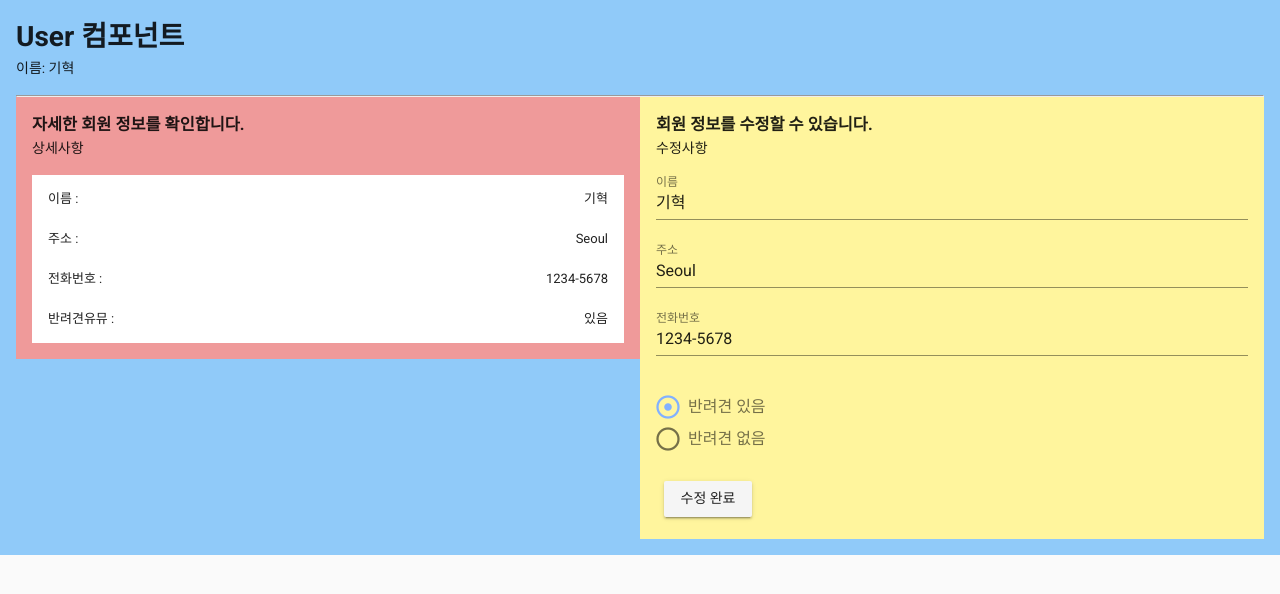
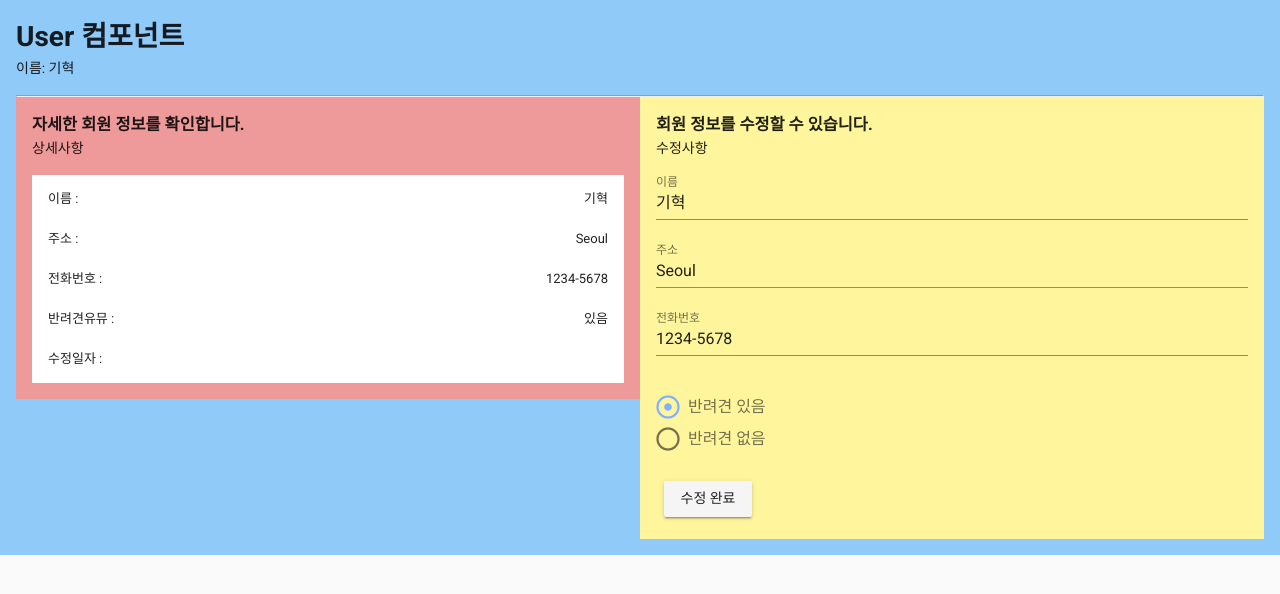
Before and after one commit to JohnsonRyu/TIL, a Vue app in the folder VueJS/practice-vue-cli/: page / in a window 1280 px wide. Shown: the top 594 px of the page. Built offline with nearby package versions, Linux system fonts and the light colour scheme.

Commit message:
ENH: eventBus 사용하기

```diff
--- a/VueJS/practice-vue-cli/src/components/UserDetail.vue
+++ b/VueJS/practice-vue-cli/src/components/UserDetail.vue
@@ -27,16 +27,35 @@
           {{ hasDogKr }}
         </v-list-tile-content>
       </v-list-tile>
+      <v-list-tile>
+        <v-list-tile-content>수정일자 : </v-list-tile-content>
+        <v-list-tile-content class ="align-end">
+          {{ editedDate }}
+        </v-list-tile-content>
+      </v-list-tile>
     </v-list>
   </div>
 </template>
 <script>
+  import { eventBus } from "../main";
+
   export default {
+    data() {
+      return {
+        editedDate: null
+      }
+    },
     props: ["name", "address", "phone", "hasDog"],
     computed: {
       hasDogKr() {
         return this.hasDog ? "있음" : "없음";
       }
+    },
+    created() {
+      eventBus.$on("userWasEdited", date => {
+        console.error("d")
+        this.editedDate = date;
+      })
     }
   }
 </script>
--- a/VueJS/practice-vue-cli/src/components/UserEdit.vue
+++ b/VueJS/practice-vue-cli/src/components/UserEdit.vue
@@ -23,13 +23,13 @@
 </template>
 
 <script>
+  import { eventBus } from "../main";
+
   export default {
     props: ["name", "address", "phone", "hasDog"],
     data() {
       return {
-        user: {
-
-        }
+        user: {}
       }
     },
     created() {
@@ -41,6 +41,7 @@
     methods: {
       changeUser() {
         this.$emit('child', this.user);
+        eventBus.userWasEdited(new Date());
       }
     },
 
--- a/VueJS/practice-vue-cli/src/main.js
+++ b/VueJS/practice-vue-cli/src/main.js
@@ -5,6 +5,14 @@
 
 Vue.config.productionTip = false
 
+export const eventBus = new Vue({
+  methods: {
+    userWasEdited(date) {
+      this.$emit("userWasEdited", date);
+    }
+  },
+});
+
 new Vue({
   render: h => h(App)
 }).$mount('#app')
```
